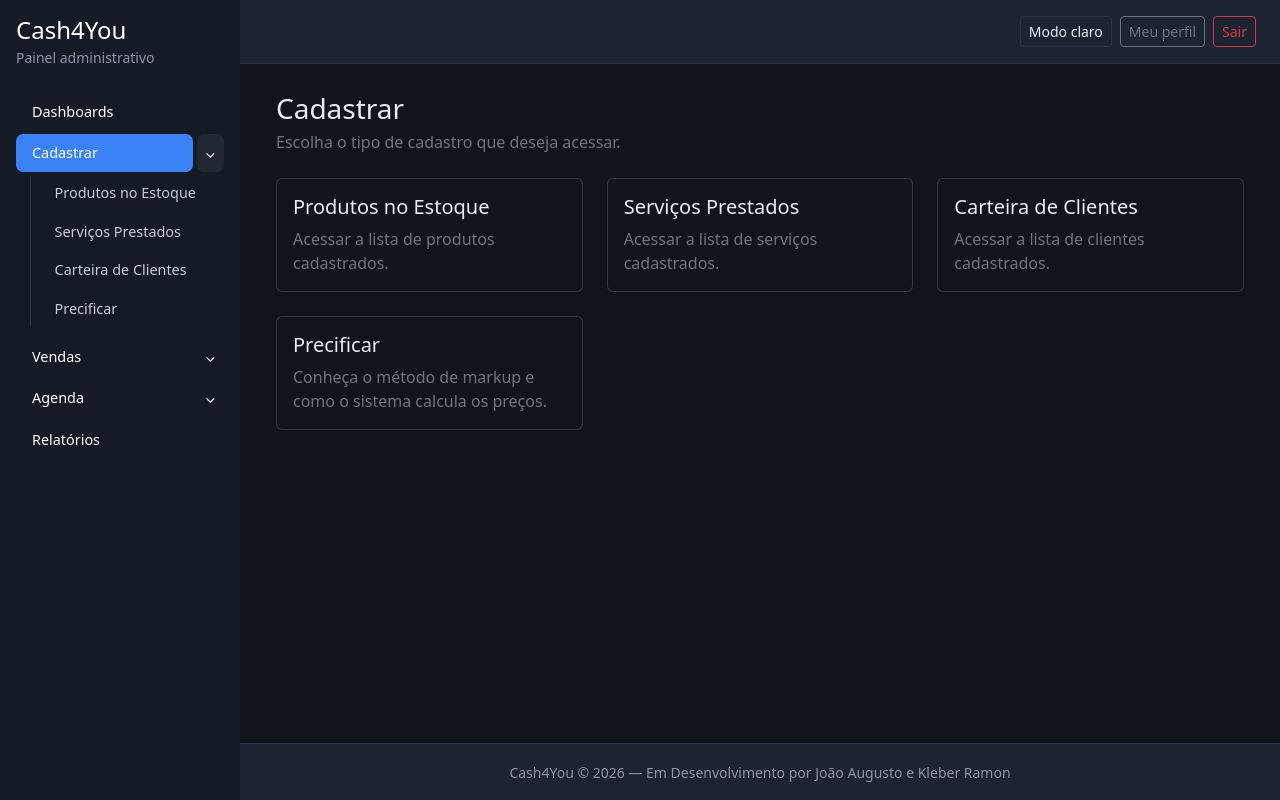
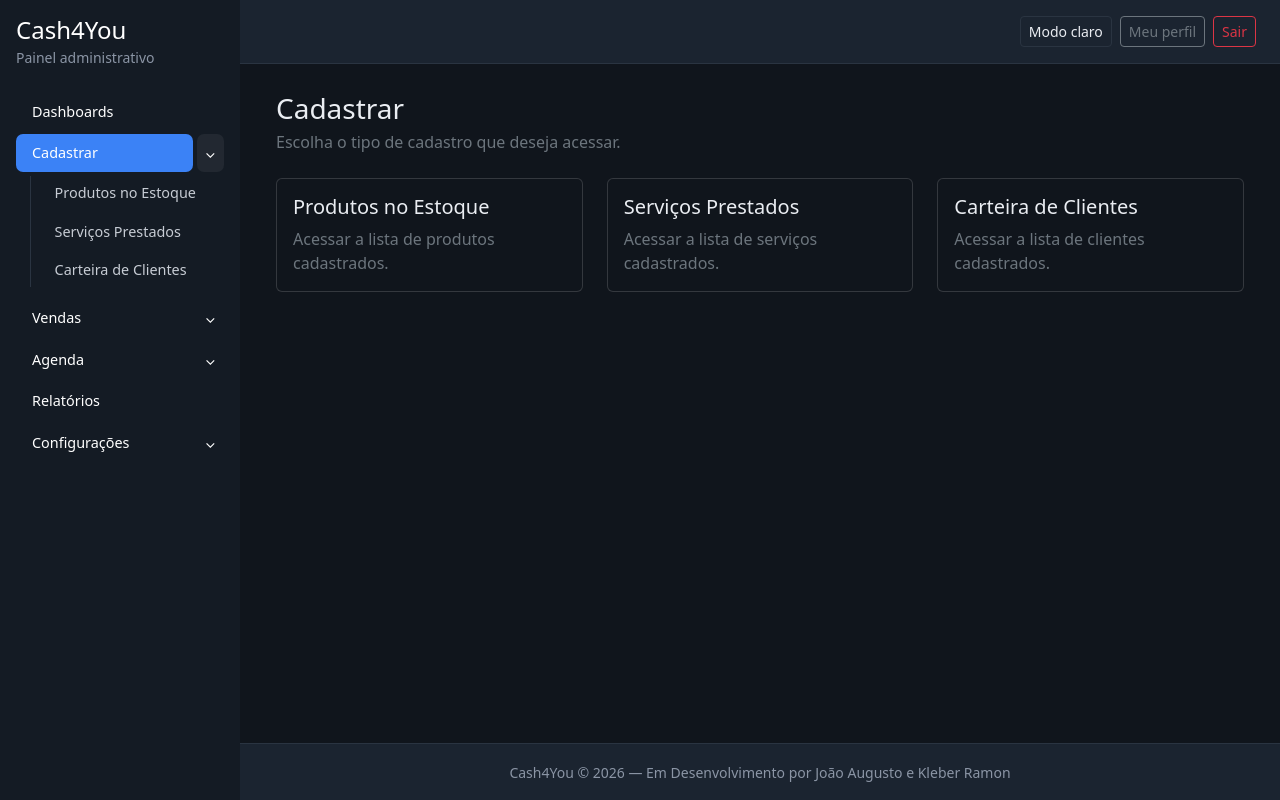
Before and after one commit to Joao0liver/cash4you, a Django app: page /cadastrar/ in a window 1280 px wide. Run offline with Django 5.2, Linux system fonts and the light colour scheme.

Commit message:
feat: Adicionar menu de Configurações e atualizar navegação para incluir Precificação

```diff
--- a/core/urls.py
+++ b/core/urls.py
@@ -16,11 +16,17 @@ Including another URLconf
 """
 from django.contrib import admin
 from django.urls import path, include
+from django.views.generic.base import RedirectView
 from . import views
 
 urlpatterns = [
     path('cadastrar/', views.cadastros, name='listar_cadastros'),
-    path('cadastrar/precificar/', views.precificar, name='precificar'),
+    path('configuracoes/precificacao/', views.precificar, name='precificar'),
+    path(
+        'cadastrar/precificar/',
+        RedirectView.as_view(pattern_name='precificar', permanent=True),
+        name='precificar_legacy',
+    ),
     path('relatorios/caixa/', views.relatorio_caixa, name='relatorio_caixa'),
     path('relatorios/estoque/', views.relatorio_estoque, name='relatorio_estoque'),
     path('', views.dashboard, name='home'),
--- a/templates/base.html
+++ b/templates/base.html
@@ -135,11 +135,6 @@
                                     Carteira de Clientes
                                 </a>
                             </li>
-                            <li class="nav-item">
-                                <a href="{% url 'precificar' %}" class="nav-link{% if request.resolver_match.url_name == 'precificar' %} active{% endif %}">
-                                    Precificar
-                                </a>
-                            </li>
                         </ul>
                     </li>
 
@@ -202,6 +197,29 @@
                             <li class="nav-item">
                                 <a href="{% url 'relatorio_estoque' %}" class="nav-link{% if request.resolver_match.url_name == 'relatorio_estoque' %} active{% endif %}">
                                     Relatório de estoque
+                                </a>
+                            </li>
+                        </ul>
+                    </li>
+
+                    <li class="nav-item">
+                        <div class="d-flex align-items-center gap-1">
+                            <a href="{% url 'configurar_estabelecimento' %}" class="nav-link text-white flex-grow-1">
+                                Configurações
+                            </a>
+                            <button type="button" class="nav-link text-white px-2" data-nav-toggle data-nav-paths="/configuracoes/,/vendas/configuracoes/" aria-label="Abrir menu Configurações" aria-expanded="false" aria-controls="menu-configuracoes">
+                                <span aria-hidden="true">⌄</span>
+                            </button>
+                        </div>
+                        <ul id="menu-configuracoes" class="nav nav-pills flex-column gap-1 nav-tree" hidden>
+                            <li class="nav-item">
+                                <a href="{% url 'configurar_estabelecimento' %}" class="nav-link{% if request.resolver_match.url_name == 'configurar_estabelecimento' %} active{% endif %}">
+                                    Dados do Estabelecimento
+                                </a>
+                            </li>
+                            <li class="nav-item">
+                                <a href="{% url 'precificar' %}" class="nav-link{% if request.resolver_match.url_name == 'precificar' %} active{% endif %}">
+                                    Precificação
                                 </a>
                             </li>
                         </ul>
@@ -301,9 +319,14 @@
             });
 
             const caminhoAtual = window.location.pathname;
-            const menuAtual = Array.from(toggles).find(function (toggle) {
-                return toggle.dataset.navPaths.split(",").some(function (caminho) {
-                    return caminhoAtual.startsWith(caminho);
+            let menuAtual = null;
+            let tamanhoCaminhoMenuAtual = 0;
+            toggles.forEach(function (toggle) {
+                toggle.dataset.navPaths.split(",").forEach(function (caminho) {
+                    if (caminhoAtual.startsWith(caminho) && caminho.length > tamanhoCaminhoMenuAtual) {
+                        menuAtual = toggle;
+                        tamanhoCaminhoMenuAtual = caminho.length;
+                    }
                 });
             });
             if (menuAtual) abrirMenu(menuAtual);
--- a/templates/cadastros.html
+++ b/templates/cadastros.html
@@ -34,14 +34,6 @@
                 </div>
             </a>
         </div>
-        <div class="col-12 col-md-6 col-xl-4">
-            <a href="{% url 'precificar' %}" class="card h-100 text-decoration-none">
-                <div class="card-body">
-                    <h2 class="h5 card-title">Precificar</h2>
-                    <p class="card-text text-secondary mb-0">Conheça o método de markup e como o sistema calcula os preços.</p>
-                </div>
-            </a>
-        </div>
     </div>
 </div>
 {% endblock %}
--- a/templates/precificar.html
+++ b/templates/precificar.html
@@ -1,11 +1,11 @@
 {% extends "base.html" %}
 
-{% block title %}Precificar | Cash4You{% endblock %}
+{% block title %}Precificação | Cash4You{% endblock %}
 
 {% block content %}
 <div class="container-fluid">
     <div class="mb-4">
-        <h1 class="h3 mb-1">Precificar</h1>
+        <h1 class="h3 mb-1">Precificação</h1>
         <p class="text-secondary mb-0">
             Use o método de markup para cobrir custos e despesas e obter lucro real.
         </p>
```
Also changed, not shown: core/tests.py (+28 -5 lines), README.md.
